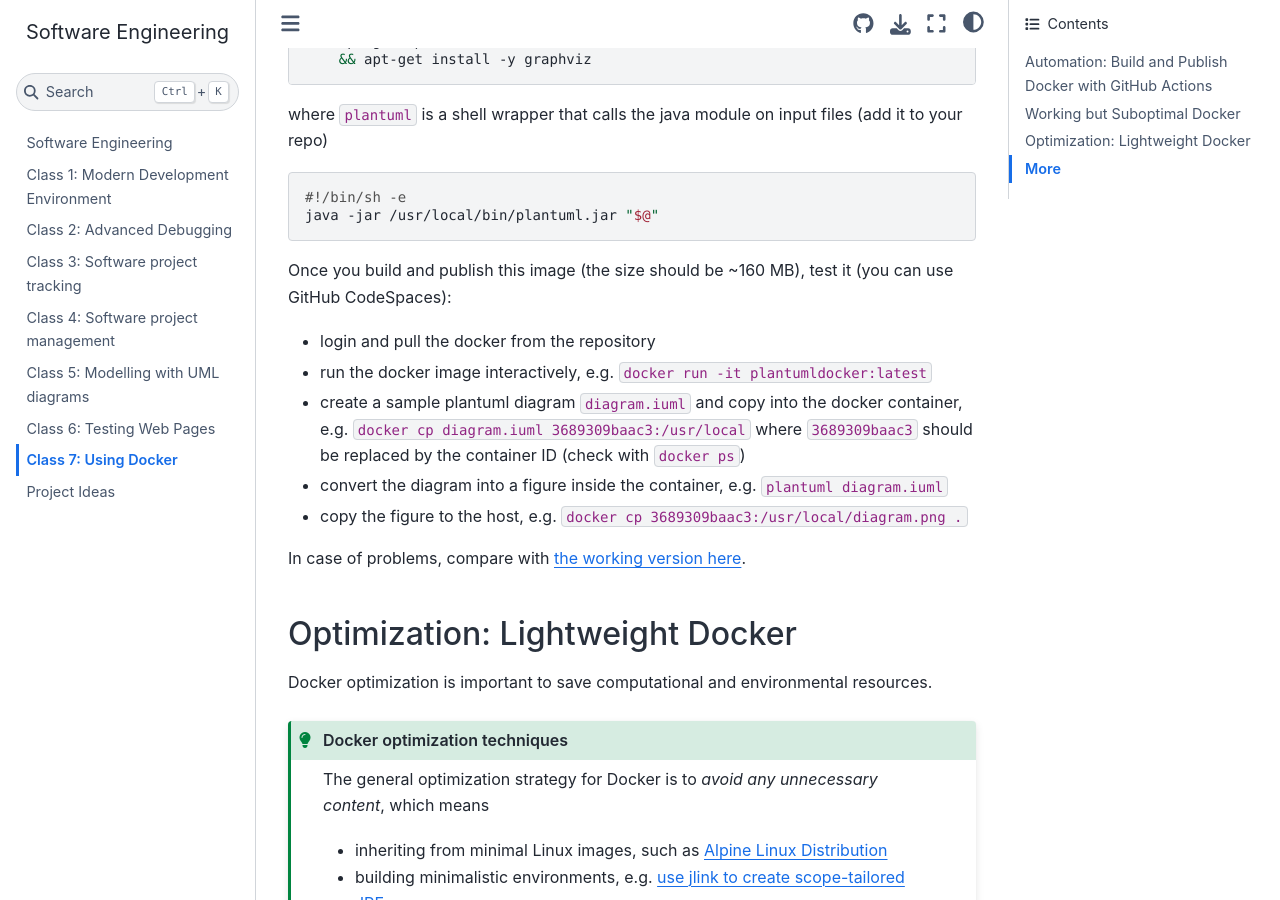
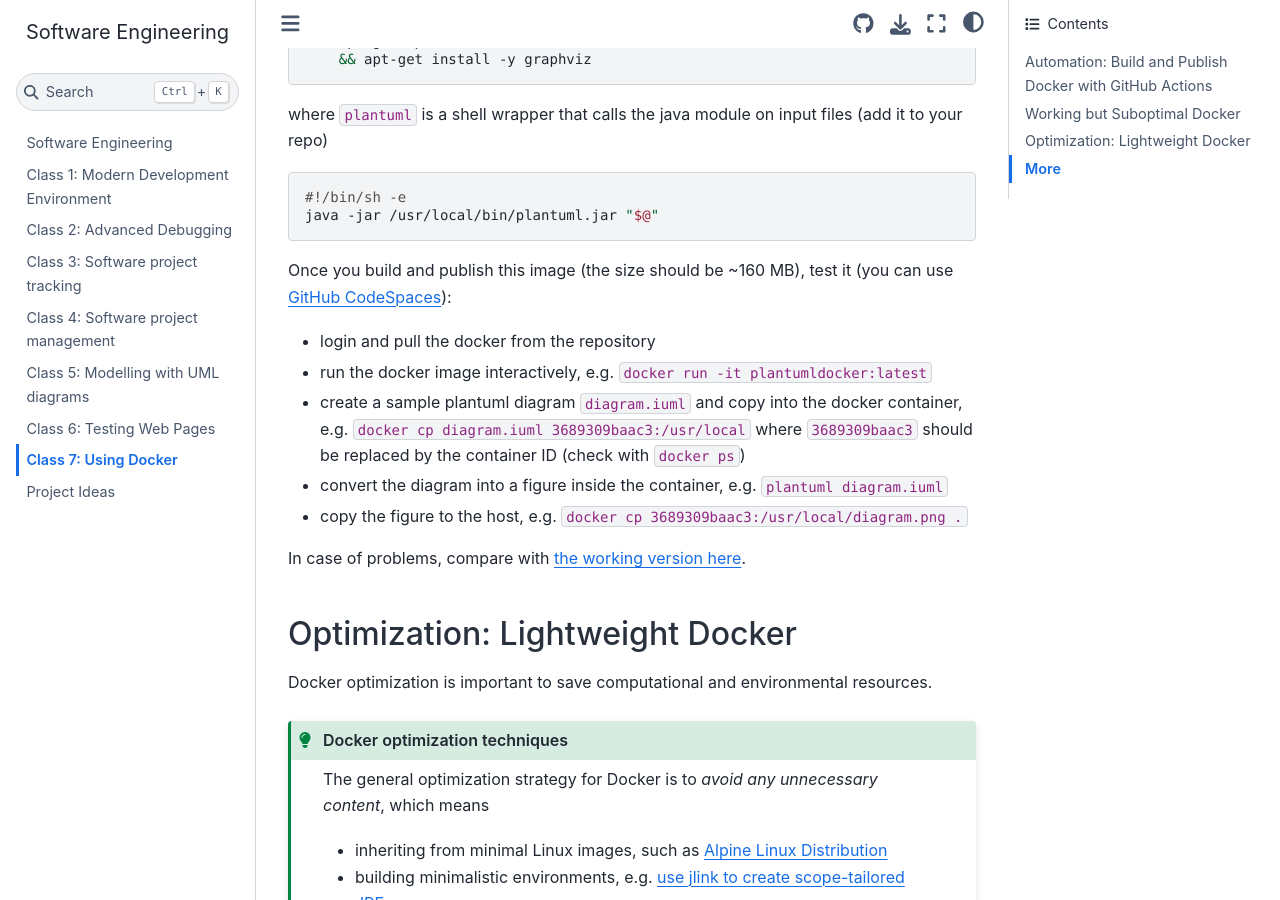
Before and after one commit to maciejskorski/software_engineering, a Jupyter Book: the page built from docs/docker_examples.md, in a window 1280 px wide and 900 px high, scrolled down 738 px. Built offline with Jupyter Book 1.0.4 settings and Sphinx 7.4.7 and the Sphinx Book theme 1.1.4, drawn with Linux system fonts in a browser that asks for light colours; some of the changed lines change nothing that is shown.

Commit message:
update docs on docker

````diff
--- a/docs/docker_examples.md
+++ b/docs/docker_examples.md
@@ -30,7 +30,7 @@ where `plantuml` is a shell wrapper that calls the java module on input files (a
 java -jar /usr/local/bin/plantuml.jar "$@"
 ```
 
-Once you build and publish this image (the size should be ~160 MB), test it (you can use GitHub CodeSpaces):
+Once you build and publish this image (the size should be ~160 MB), test it (you can use [GitHub CodeSpaces](https://github.com/features/codespaces)):
 * login and pull the docker from the repository
 * run the docker image interactively, e.g. `docker run -it plantumldocker:latest`
 * create a sample plantuml diagram `diagram.iuml` and copy into the docker container, e.g. `docker cp diagram.iuml 3689309baac3:/usr/local` where `3689309baac3` should be replaced by the container ID (check with `docker ps`)
````
